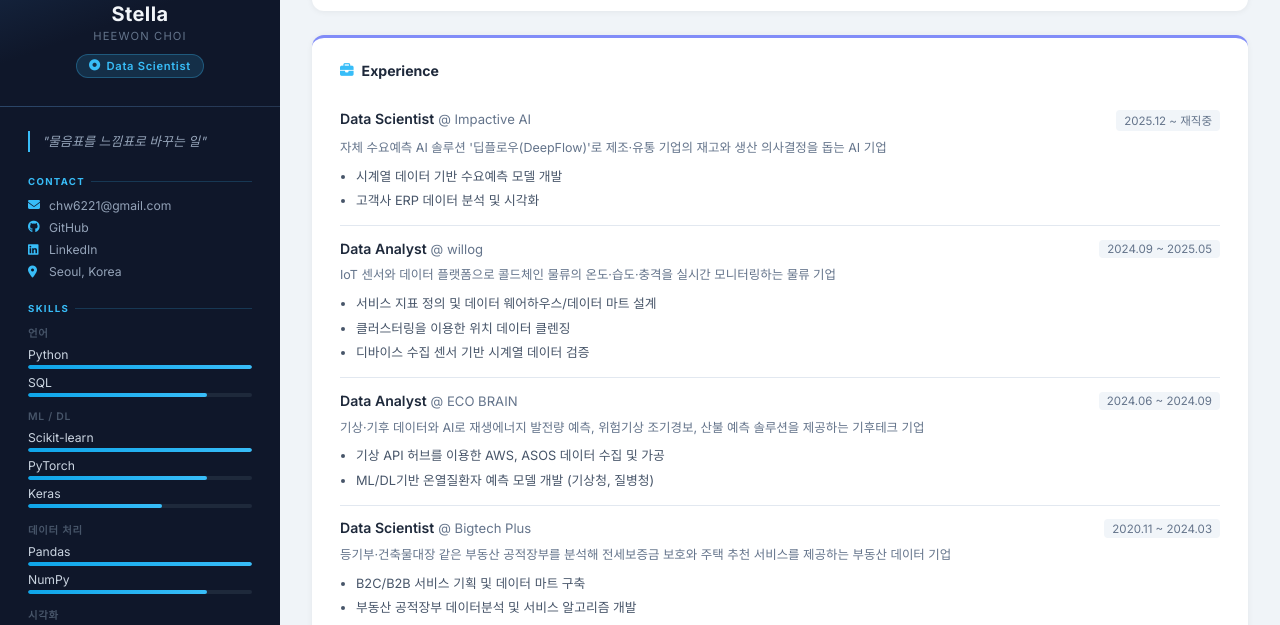
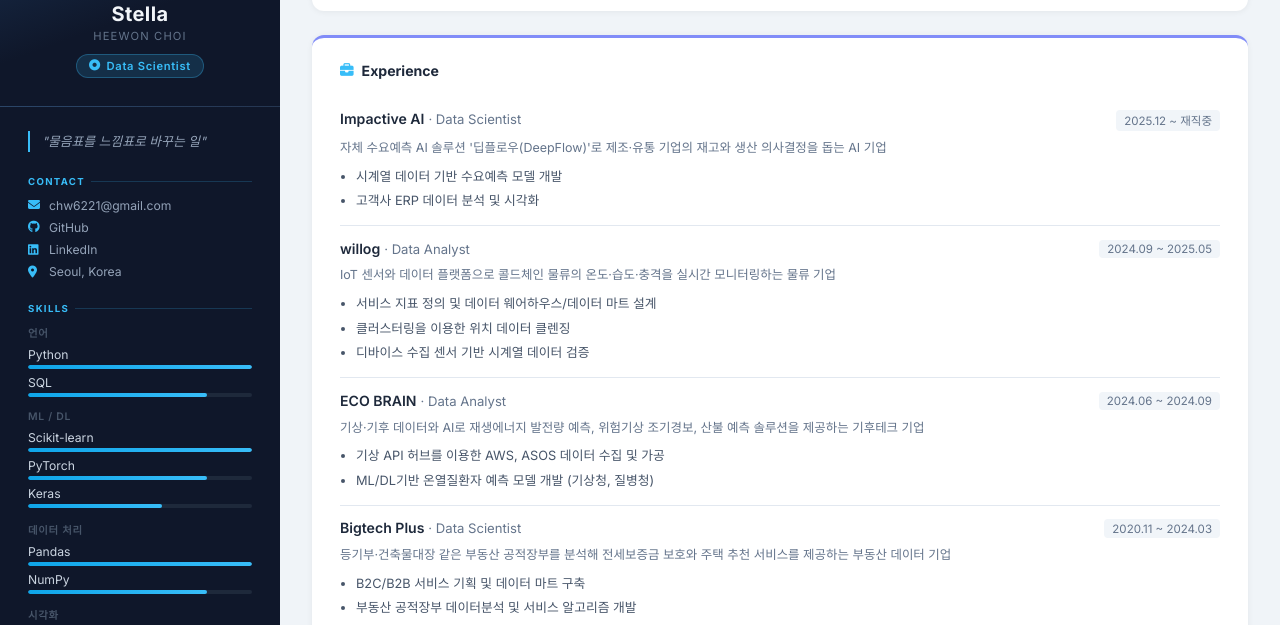
Before and after one commit to HOWSANG/HOWSANG.github.io, a Jekyll site: the page built from index.html, in a window 1280 px wide and 900 px high, scrolled down 231 px. Shown: the part 150-775 px from the top of the window. Built offline with Jekyll 4.4.1, drawn with Linux system fonts in a browser that asks for light colours.

Commit message:
style: Experience 항목을 회사명 · 직책 순서로 변경
Co-Authored-By: Claude Opus 5.5 <noreply@anthropic.com>

```diff
--- a/index.html
+++ b/index.html
@@ -122,8 +122,8 @@ layout: default
       <div class="timeline-item">
         <div class="timeline-header">
           <div>
-            <span class="item-title">{{ exp.role }}</span>
-            <span class="item-sub"> @ {{ exp.company }}</span>
+            <span class="item-title">{{ exp.company }}</span>
+            <span class="item-sub"> · {{ exp.role }}</span>
           </div>
           <span class="item-period">{{ exp.period }}</span>
         </div>
```
